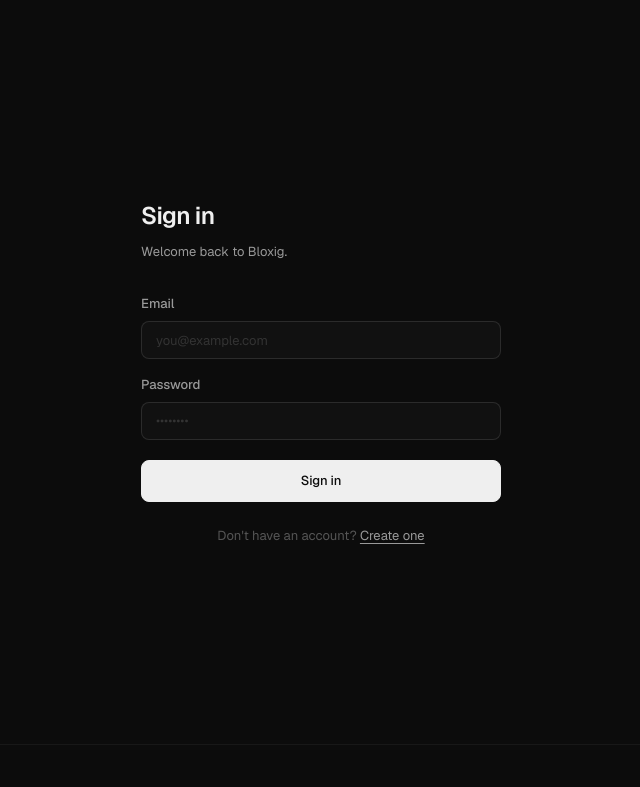
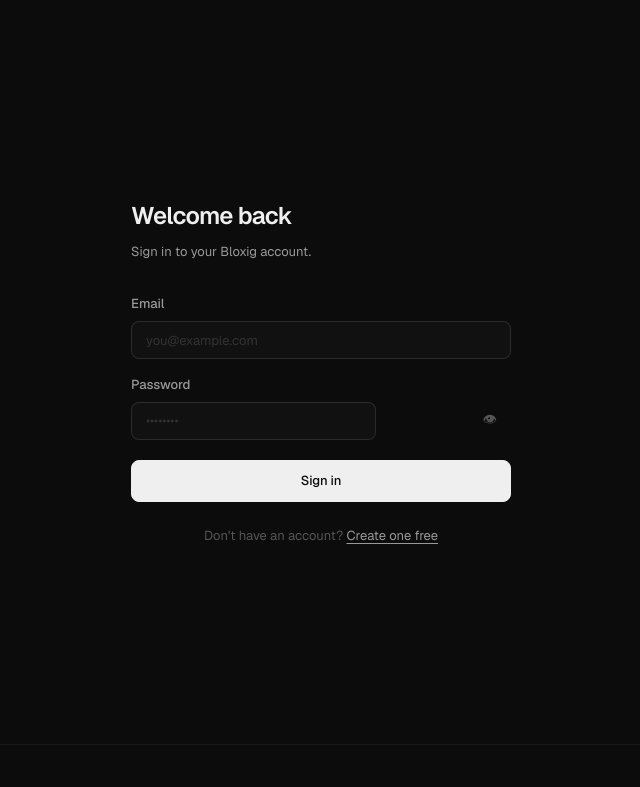
Before and after one commit to ethruz/bloxig, a Node server app: page /auth/login in a window 1280 px wide. Shown: the part 56-843 px from the top of the page, without its empty margins (319-959 px from the left). Run offline with Node 20, Linux system fonts and the light colour scheme; some libraries are stand-ins or nearby versions.

Commit message:
Add files via upload

```diff
--- a/views/pages/login.ejs
+++ b/views/pages/login.ejs
@@ -1,51 +1,58 @@
 <%- include('../layout/header') %>
 
-<section style="min-height: calc(100vh - 56px); display: flex; align-items: center; justify-content: center; padding: 48px 20px;">
-  <div style="width: 100%; max-width: 360px;">
+<section style="min-height:calc(100vh - 56px);display:flex;align-items:center;justify-content:center;padding:48px 20px;">
+  <div style="width:100%;max-width:380px;">
 
-    <div style="margin-bottom: 32px;">
-      <h1 style="font-size: var(--text-2xl); letter-spacing: -0.03em; margin-bottom: 6px;">Sign in</h1>
-      <p style="font-size: var(--text-sm); color: var(--text-secondary);">Welcome back to Bloxig.</p>
+    <div style="margin-bottom:32px;">
+      <h1 style="font-size:var(--text-2xl);letter-spacing:-0.03em;margin-bottom:6px;">Welcome back</h1>
+      <p style="font-size:var(--text-sm);color:var(--text-secondary);">Sign in to your Bloxig account.</p>
     </div>
 
-    <% if (error) { %>
-      <div style="
-        padding: 12px 14px;
-        background: rgba(229,72,77,0.08);
-        border: 1px solid rgba(229,72,77,0.2);
-        border-radius: var(--r-md);
-        font-size: var(--text-sm);
-        color: var(--danger);
-        margin-bottom: 20px;
-      ">
-        <%= error %>
-      </div>
-    <% } %>
-
-    <form action="/auth/login" method="POST" style="display: flex; flex-direction: column; gap: 16px;">
+    <form action="/auth/login" method="POST" style="display:flex;flex-direction:column;gap:16px;">
 
       <div class="form-field">
         <label class="form-label" for="email">Email</label>
-        <input class="form-input" type="email" id="email" name="email" placeholder="you@example.com" required autocomplete="email" />
+        <input class="form-input" type="email" id="email" name="email"
+          placeholder="you@example.com" required autocomplete="email" />
       </div>
 
       <div class="form-field">
         <label class="form-label" for="password">Password</label>
-        <input class="form-input" type="password" id="password" name="password" placeholder="••••••••" required autocomplete="current-password" />
+        <div style="position:relative;">
+          <input class="form-input" type="password" id="password" name="password"
+            placeholder="••••••••" required autocomplete="current-password"
+            style="padding-right:44px;" />
+          <button type="button" id="togglePass"
+            style="position:absolute;right:10px;top:50%;transform:translateY(-50%);background:none;border:none;cursor:pointer;color:var(--text-tertiary);font-size:14px;padding:4px;">
+            👁
+          </button>
+        </div>
       </div>
 
-      <button type="submit" class="btn btn--primary btn--full" style="height: 42px; margin-top: 4px;">
+      <button type="submit" class="btn btn--primary btn--full" style="height:42px;margin-top:4px;">
         Sign in
       </button>
 
     </form>
 
-    <p style="margin-top: 24px; font-size: var(--text-sm); color: var(--text-tertiary); text-align: center;">
+    <p style="margin-top:24px;font-size:var(--text-sm);color:var(--text-tertiary);text-align:center;">
       Don't have an account?
-      <a href="/auth/signup" style="color: var(--text-secondary); text-decoration: underline; text-underline-offset: 3px;">Create one</a>
+      <a href="/auth/signup" style="color:var(--text-secondary);text-decoration:underline;text-underline-offset:3px;">Create one free</a>
     </p>
 
   </div>
 </section>
 
+<script>
+const toggleBtn = document.getElementById('togglePass');
+const passInput = document.getElementById('password');
+if (toggleBtn && passInput) {
+  toggleBtn.addEventListener('click', () => {
+    const isPass = passInput.type === 'password';
+    passInput.type = isPass ? 'text' : 'password';
+    toggleBtn.textContent = isPass ? '🙈' : '👁';
+  });
+}
+</script>
+
 <%- include('../layout/footer') %>
```
